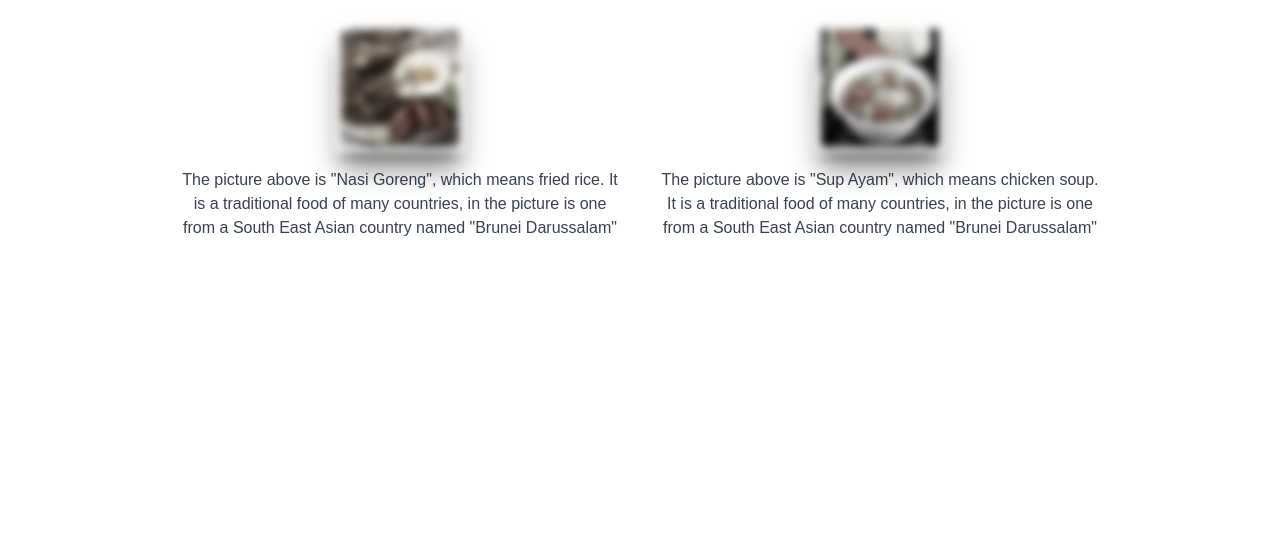
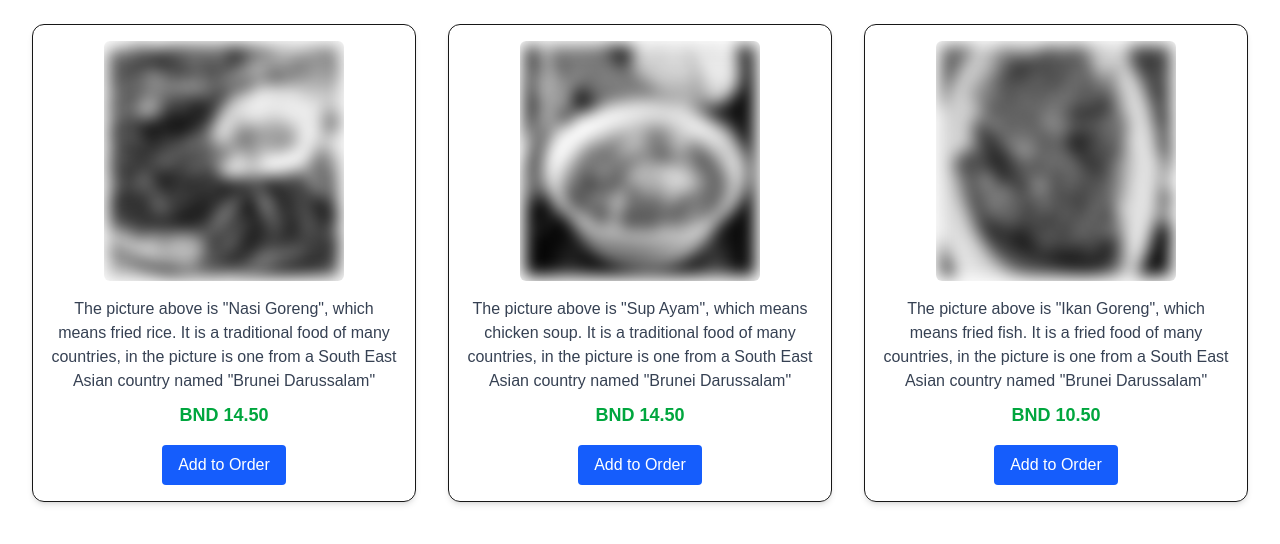
Before and after one commit to FirDaus-ctrl/ordering_menu, a Next.js app in the folder ordering_menu/: page /menu in a window 1280 px wide. Shown: the top 544 px of the page. Built offline with nearby package versions, Linux system fonts and the light colour scheme.

Commit message:
changed special characters in page.tsx

```diff
--- a/ordering_menu/src/app/menu/page.tsx
+++ b/ordering_menu/src/app/menu/page.tsx
@@ -3,33 +3,62 @@ import Image from 'next/image'
 export default function Page() {
   return (
     <div className="flex flex-row justify-center gap-8 p-6">
-      <div className="flex flex-col items-center">
+      <div className="border rounded-xl p-4 shadow-md hover:shadow-xl transition-all flex flex-col items-center max-w-sm">
+        <div className="w-60 h-60 relative overflow-hidden rounded-md">
     <Image
       src="/Nasi-Goreng_1-1.webp"
       alt="Picture of nasi goreng"
-      width={500}
-      height={500}
-      className="grayscale-80 blur-xs shadow-xl/50 hover:grayscale-0 hover:blur-none transition-all box-border size-32 border-1 p-1 hover:box-none hover:size-60"
+      fill
+      className="grayscale blur-sm hover:grayscale-0 hover:blur-none transition-all duration-500 border border-gray-300 p-1 hover:scale-110"
 
 
     />
+    </div>
     <p className="mt-4 max-w-md text-center text-gray-700">
         The picture above is "Nasi Goreng", which means fried rice. It is a traditional food of many countries, in the picture is one from a South East Asian country named "Brunei Darussalam"
     </p>
+    <p className="mt-2 text-lg font-semibold text-green-600">BND 14.50</p>
+    <button className="mt-4 bg-blue-600 text-white px-4 py-2 rounded hover:bg-blue-700">
+        Add to Order
+    </button>
       </div>
-      <div className="flex flex-col items-center">
+      <div className="border rounded-xl p-4 shadow-md hover:shadow-xl transition-all flex flex-col items-center max-w-sm">
+        <div className="w-60 h-60 relative overflow-hidden rounded-md">
             <Image
       src="/sup_ayam.jpg"
       alt="Picture of sup ayam"
-      width={500}
-      height={500}
-      className="grayscale-80 blur-xs shadow-xl/50 hover:grayscale-0 hover:blur-none transition-all box-border size-32 border-1 p-1 hover:box-none hover:size-60"
+      fill
+      className="grayscale blur-sm hover:grayscale-0 hover:blur-none transition-all duration-500 border border-gray-300 p-1 hover:scale-110"
 
 
     />
+    </div>
     <p className="mt-4 max-w-md text-center text-gray-700">
         The picture above is "Sup Ayam", which means chicken soup. It is a traditional food of many countries, in the picture is one from a South East Asian country named "Brunei Darussalam"
     </p>
+    <p className="mt-2 text-lg font-semibold text-green-600">BND 14.50</p>
+    <button className="mt-4 bg-blue-600 text-white px-4 py-2 rounded hover:bg-blue-700">
+        Add to Order
+    </button>
+      </div>
+            <div className="border rounded-xl p-4 shadow-md hover:shadow-xl transition-all flex flex-col items-center max-w-sm">
+        <div className="w-60 h-60 relative overflow-hidden rounded-md">
+            <Image
+      src="/Turmeric-Fried-Fish_1.jpg"
+      alt="Picture of sup ayam"
+      fill
+      className="grayscale blur-sm hover:grayscale-0 hover:blur-none transition-all duration-500 border border-gray-300 p-1 hover:scale-110"
+
+
+    />
+    </div>
+    <p className="mt-4 max-w-md text-center text-gray-700">
+        The picture above is "Ikan Goreng", which means fried fish. It is a fried food of many countries, in the picture is one from a South East Asian country named "Brunei Darussalam"
+    </p>
+    <p className="mt-2 text-lg font-semibold text-green-600">BND 10.50</p>
+    <button className="mt-4 bg-blue-600 text-white px-4 py-2 rounded hover:bg-blue-700">
+        Add to Order
+    </button>
       </div>
     </div>
   )
```
